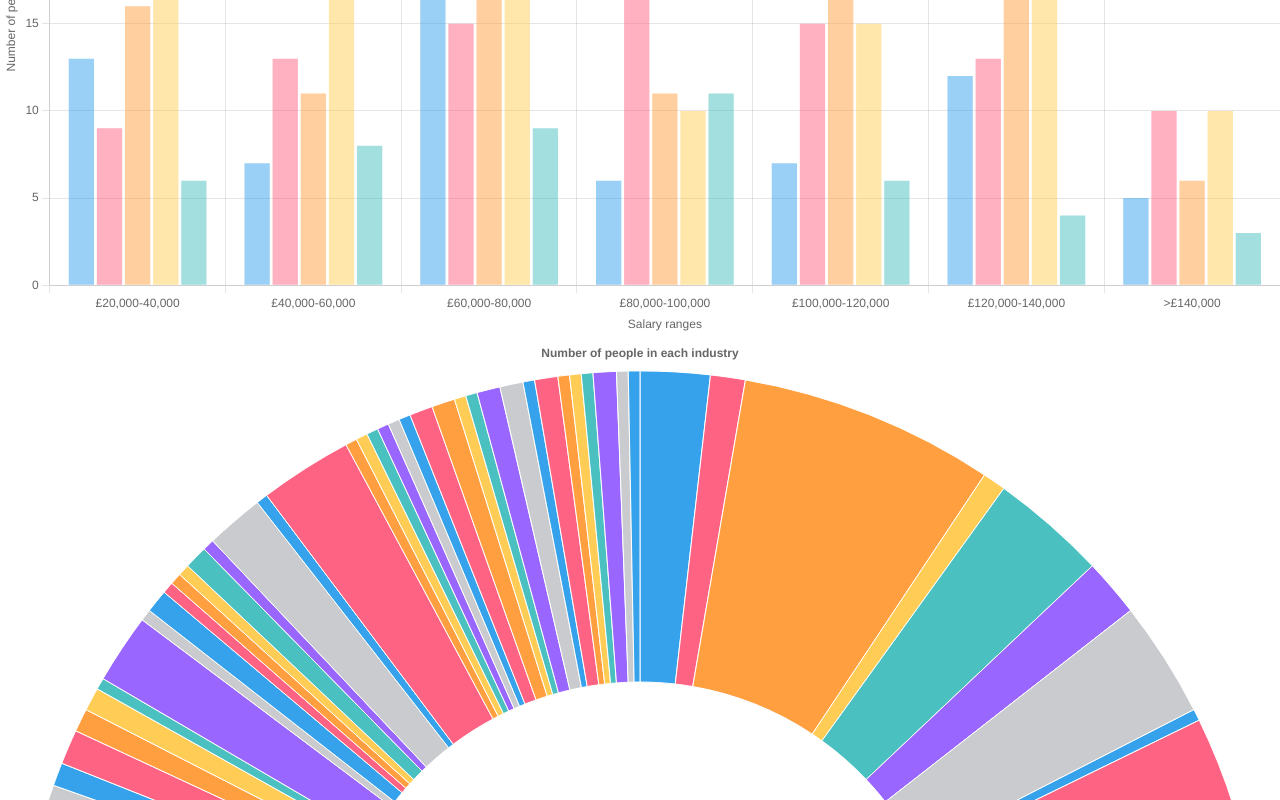
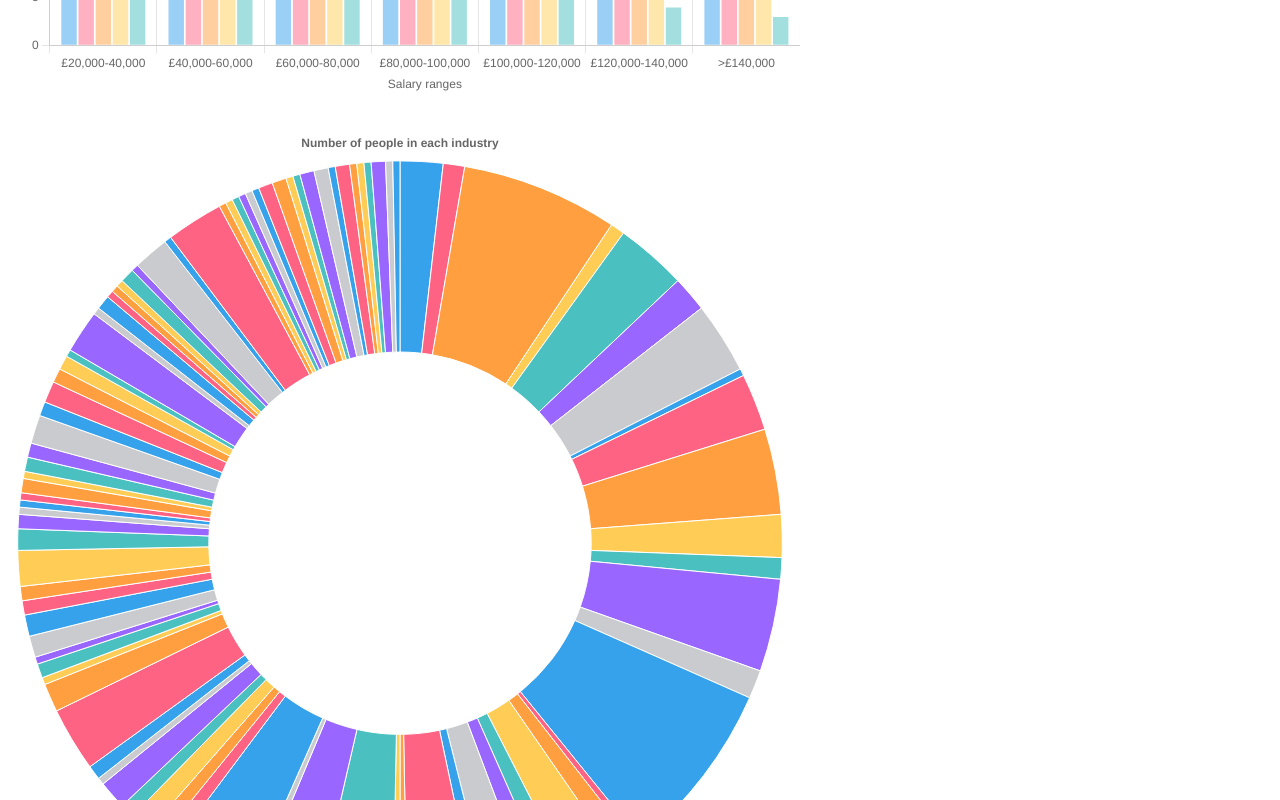
Before and after one commit to kerisic/react-table-charts, a React (Create React App) app: page /charts in a window 1280 px wide. Shown: the part 360-1160 px from the top of the page. Built offline with nearby package versions, Linux system fonts and the light colour scheme.

Commit message:
Add industry breakdown bar chart

```diff
--- a/src/App.css
+++ b/src/App.css
@@ -1,38 +1,7 @@
-.App {
-  text-align: center;
+.chart-wrapper {
+  width: 800px;
 }
 
-.App-logo {
-  height: 40vmin;
-  pointer-events: none;
+.salaryByAgeChart {
+  margin-bottom: 30px;
 }
-
-@media (prefers-reduced-motion: no-preference) {
-  .App-logo {
-    animation: App-logo-spin infinite 20s linear;
-  }
-}
-
-.App-header {
-  background-color: #282c34;
-  min-height: 100vh;
-  display: flex;
-  flex-direction: column;
-  align-items: center;
-  justify-content: center;
-  font-size: calc(10px + 2vmin);
-  color: white;
-}
-
-.App-link {
-  color: #61dafb;
-}
-
-@keyframes App-logo-spin {
-  from {
-    transform: rotate(0deg);
-  }
-  to {
-    transform: rotate(360deg);
-  }
-}
--- a/src/components/IndustryDoughnut/index.js
+++ b/src/components/IndustryDoughnut/index.js
@@ -1,4 +1,5 @@
 import React from "react";
+import { useRef, useState } from "react";
 import {
   Chart as ChartJS,
   CategoryScale,
@@ -9,7 +10,7 @@ import {
   Legend,
   Colors,
 } from "chart.js";
-import { Doughnut } from "react-chartjs-2";
+import { Doughnut, Bar, getElementAtEvent } from "react-chartjs-2";
 
 ChartJS.register(
   CategoryScale,
@@ -22,6 +23,11 @@ ChartJS.register(
 );
 
 const IndustryDoughnut = ({ data }) => {
+  const chartRef = useRef();
+  const [showBreakdown, setShowBreakdown] = useState(false);
+  const [barData, setBarData] = useState({});
+  const [barOptions, setBarOptions] = useState({});
+
   const labels = [...new Set(data.map((person) => person.industry))].filter(
     (x) => x && x !== "n/a"
   );
@@ -40,6 +46,11 @@ const IndustryDoughnut = ({ data }) => {
         text: "Number of people in each industry",
       },
     },
+    onHover: (event, chartElement) => {
+      event.native.target.style.cursor = chartElement[0]
+        ? "pointer"
+        : "default";
+    },
   };
 
   const chartData = {
@@ -53,7 +64,105 @@ const IndustryDoughnut = ({ data }) => {
     ],
   };
 
-  return <Doughnut options={options} data={chartData} />;
+  const createBarData = (dataByIndustry, industry) => {
+    let barData = {
+      labels: [],
+      datasets: [
+        {
+          label: "",
+          data: [],
+        },
+      ],
+    };
+
+    barData.labels = dataByIndustry.map(
+      (x) => `${x.first_name} ${x.last_name}`
+    );
+    barData.datasets[0].label = `Salaries in the ${industry} industry`;
+    barData.datasets[0].data = dataByIndustry.map((x) => x.salary);
+    return barData;
+  };
+
+  const createBarOptions = (dataByIndustry, industry) => {
+    return {
+      plugins: {
+        legend: {
+          display: false,
+        },
+        title: {
+          display: true,
+          text: `Salaries in the ${industry} industry`,
+        },
+        tooltip: {
+          displayColors: false,
+          callbacks: {
+            title: function (context) {
+              const person = dataByIndustry[context[0].dataIndex];
+              return `Salary: £${parseFloat(person.salary).toFixed(2)}`;
+            },
+            label: function (context) {
+              const person = dataByIndustry[context.dataIndex];
+              let label = [];
+              label.push(`Years of experience: ${person.years_of_experience}`);
+              label.push(`Age: ${person.age} years old`);
+              return label;
+            },
+          },
+        },
+      },
+      scales: {
+        y: {
+          title: {
+            display: true,
+            text: "Salary (£)",
+          },
+        },
+      },
+    };
+  };
+
+  const onDoughnutClick = (event) => {
+    const index = getElementAtEvent(chartRef.current, event)[0]?.index;
+    if (index) {
+      const industry = labels[index];
+      const dataByIndustry = data
+        .filter((x) => x.industry === industry)
+        .sort((a, b) =>
+          a.salary === b.salary ? 0 : a.salary > b.salary ? 1 : -1
+        );
+
+      const barData = createBarData(dataByIndustry, industry);
+
+      const barOptions = createBarOptions(dataByIndustry, industry);
+
+      setBarOptions(barOptions);
+      setBarData(barData);
+      setShowBreakdown(true);
+    }
+  };
+
+  const goBack = () => {
+    setShowBreakdown(false);
+  };
+
+  return (
+    <>
+      {!showBreakdown && (
+        <Doughnut
+          ref={chartRef}
+          options={options}
+          data={chartData}
+          onClick={onDoughnutClick}
+        />
+      )}
+      {showBreakdown && (
+        <>
+          <button onClick={goBack}>Go back to industry chart</button>
+          <Bar options={barOptions} data={barData} />
+        </>
+      )}
+    </>
+  );
 };
 
 export default IndustryDoughnut;
--- a/src/pages/charts.js
+++ b/src/pages/charts.js
@@ -22,10 +22,10 @@ const Charts = () => {
 
   if (loaded) {
     return (
-      <>
+      <div className="chart-wrapper">
         <SalaryBarChart data={data} />
         <IndustryDoughnut data={data} />
-      </>
+      </div>
     );
   }
 };
```
